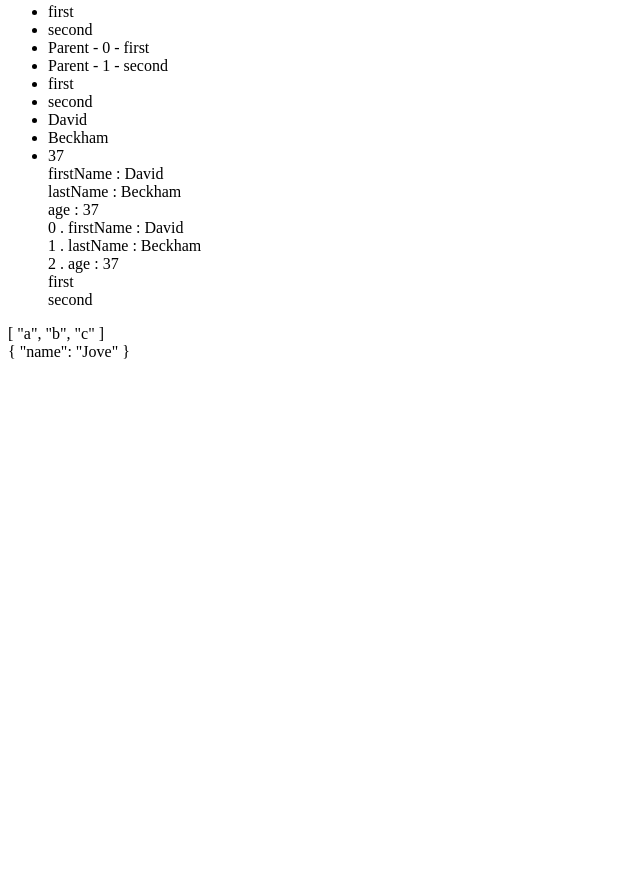
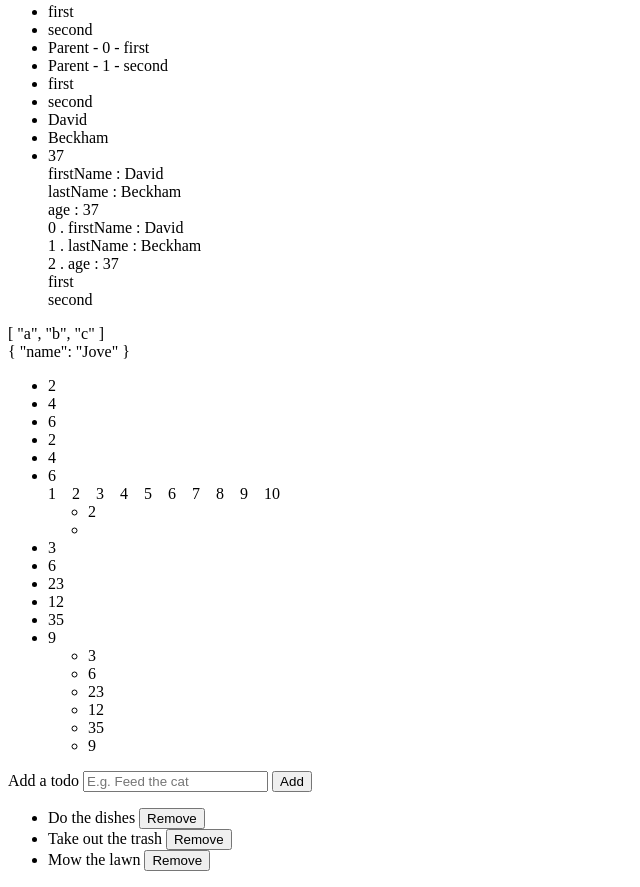
Before and after one commit to JoveShuang/VueApiPractice, a plain HTML site: page index.html in a window 1280 px wide. Shown: the part 583-1470 px from the top of the page, without its empty margins (0-640 px from the left). Before the commit the page ends 952 px from the top, so only its background shows below. Drawn offline with nearby package versions, Linux system fonts and the light colour scheme.

Commit message:
v-for over

```diff
--- a/index.html
+++ b/index.html
@@ -108,7 +108,54 @@
     <div id="objExample">
         <span>{{useProfile}}</span>
     </div>
+    <ul id="even">
+        <li v-for="n in evenNumbers">{{n}}</li>
+        <li v-for="n in Even(numbers)">{{n}}</li>
+        <div>
+            <span v-for="n in 10">{{n}}</span>
+        </div>
+        <ul>
+            <template v-for="item in items">
+                <li>{{item.msg}}</li>
+                <li class="divider" role="presentation"></li>
+            </template>
+        </ul>
+        <li v-for="todo in todos" v-if="!todo.isComplete">{{todo}}</li>
+        <ul v-if="todos.length">
+            <li v-for="todo in todos">
+                {{ todo }}
+            </li>
+        </ul>
+        <p v-else>No todos left!</p>
+        <div v-for="item in items" :key="item.id"></div>
+        <div
+            v-for="(item,index) in items"
+            v-bind:item="item"
+            v-bind:index="index"
+            v-bind:key="item.id"
+        ></div>
+    </ul>
 
+    <div id="todo-list-example">
+        <form v-on:submit.prevent="addNewTodo">
+            <label for="new-todo">Add a todo</label>
+            <input
+            v-model="newTodoText"
+            id="new-todo"
+            placeholder="E.g. Feed the cat"
+            >
+            <button>Add</button>
+        </form>
+        <ul>
+            <li
+            is="todo-item"
+            v-for="(todo, index) in todos"
+            v-bind:key="todo.id"
+            v-bind:title="todo.title"
+            v-on:remove="todos.splice(index, 1)"
+            ></li>
+        </ul>
+    </div>
 
     <script src="js/vue.js"></script>
     <script src="https://cdn.jsdelivr.net/npm/axios@0.12.0/dist/axios.min.js"></script>
@@ -364,6 +411,72 @@
                 }
             }
         })
+        var even = new Vue({
+            el:"#even",
+            data: {
+                numbers: [1,2,4,5,3,6,9],
+                items: [
+                    {msg:2}
+                ],
+                todos: [3,6,23,12,35,9]
+            },
+            computed: {
+                evenNumbers: function (){
+                    return this.numbers.filter(function (number){
+                        return number %2 === 0;
+                    })
+                }
+
+            },
+            methods:{
+                Even: function(numbers){
+                    return this.numbers.filter(function(number){
+                        return number %2 === 0;
+                    })
+                }
+            }
+        })
+
+        Vue.component('todo-item', {
+            template: '\
+                <li>\
+                {{ title }}\
+                <button v-on:click="$emit(\'remove\')">Remove</button>\
+                </li>\
+            ',
+            props: ['title']
+        })
+
+        new Vue({
+            el: '#todo-list-example',
+            data: {
+                newTodoText: '',
+                todos: [
+                {
+                    id: 1,
+                    title: 'Do the dishes',
+                },
+                {
+                    id: 2,
+                    title: 'Take out the trash',
+                },
+                {
+                    id: 3,
+                    title: 'Mow the lawn'
+                }
+                ],
+                nextTodoId: 4
+            },
+            methods: {
+                addNewTodo: function () {
+                this.todos.push({
+                    id: this.nextTodoId++,
+                    title: this.newTodoText
+                })
+                this.newTodoText = ''
+                }
+            }
+        })
     </script>
 </body>
 </html>
```
